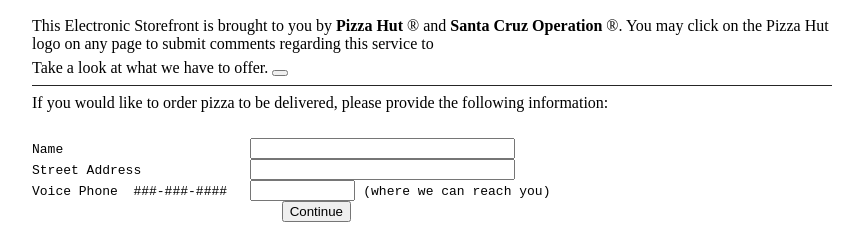
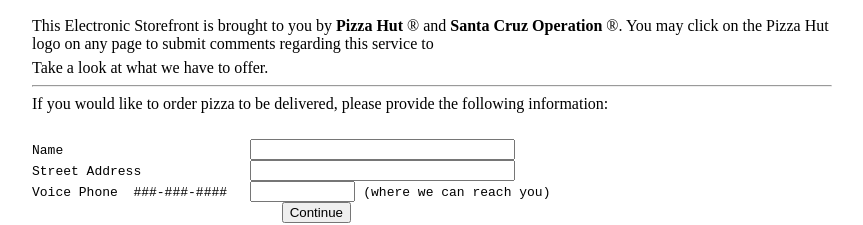
Before and after one commit to Jondavid3737/Pizza-hut-in-1996, a plain HTML site: page index.html in a window 1280 px wide. Shown: the part 192-417 px from the top of the page, without its empty margins (208-1071 px from the left). Drawn offline with Linux system fonts and the light colour scheme.

Commit message:
Update index.html

```diff
--- a/index.html
+++ b/index.html
@@ -55,12 +55,10 @@
         <p>
             Take a look at what we have to offer.
 
-            <button>
 
-            </button>
         </p>
 
-        <hr style="height:1px;border-width:0;background-color:rgb(38, 38, 38)">
+        <hr>
 
         <p> If you would like to order pizza to be delivered, please provide the following information:</p>
 
```
